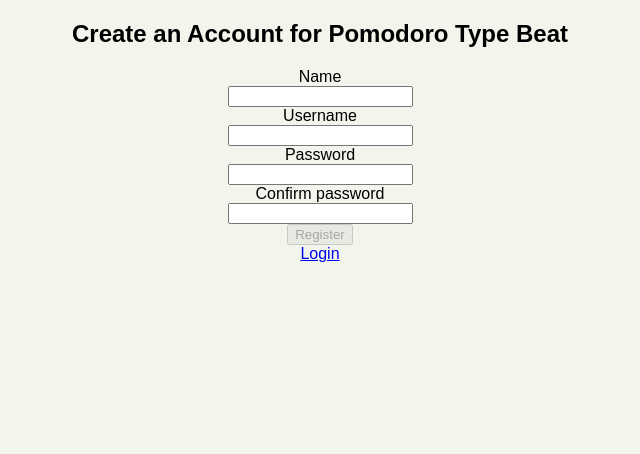
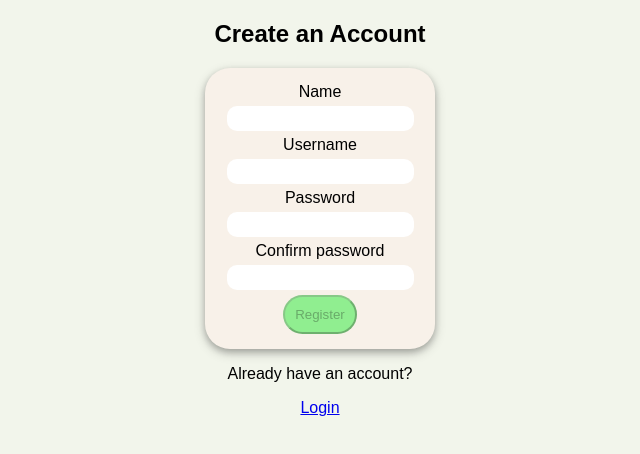
Before and after one commit to JimmLusk/pomodoro-client, a React (Create React App) app: page /register in a window 1280 px wide. Shown: the top 454 px of the page, without its empty margins (320-960 px from the left). Built offline with nearby package versions, Linux system fonts and the light colour scheme; no server answers.

Commit message:
removed basket label

```diff
--- a/src/components/basket.js
+++ b/src/components/basket.js
@@ -11,7 +11,7 @@ export class Basket extends React.Component{
     return (
       <section className='basket card'>
         <div className='basket-label'>
-          <img src={basket} alt='basket'/><span>Basket</span>
+          <img src={basket} alt='basket'/><span></span>
         </div>
         <div className='basket-contents'>
           <img src={tomato} alt='tomato'/><span>x{this.props.tomatCount}</span>
--- a/src/components/login-form.js
+++ b/src/components/login-form.js
@@ -42,7 +42,7 @@ export class LoginForm extends React.Component {
 					id="password"
 					validate={[required, nonEmpty]}
 				/>
-				<button disabled={this.props.pristine || this.props.submitting}>
+				<button className='login-button' disabled={this.props.pristine || this.props.submitting}>
           Log in
 				</button>
 			</form>
--- a/src/components/login-page.js
+++ b/src/components/login-page.js
@@ -2,6 +2,7 @@ import React from 'react';
 import LoginForm from './login-form';
 import {connect} from 'react-redux';
 import {Link, Redirect} from 'react-router-dom';
+import './styles/login-page.css';
 
 export function LoginPage(props){
 
@@ -11,8 +12,11 @@ export function LoginPage(props){
 
   return (
     <div className="login">
-      <h2>Log Back Into Pomodoro Type Beat</h2>
-      <LoginForm />
+      <h2>Log Back Into KatchUp</h2>
+      <div className='login-inputs-container'>
+        <LoginForm />
+      </div>
+      <p>Don't have an account?</p>
       <Link to="/register">Register</Link>
     </div>
   );
--- a/src/components/login-register-input.js
+++ b/src/components/login-register-input.js
@@ -28,6 +28,7 @@ export default class Input extends React.Component {
 					{warning}
 				</label>
 				<input
+					className='generic-input'
 					{...this.props.input}
 					id={this.props.input.name}
 					type={this.props.type}
--- a/src/components/registration-form.js
+++ b/src/components/registration-form.js
@@ -50,6 +50,7 @@ export class RegistrationForm extends React.Component {
 				/>
 				<button
 					type="submit"
+					className='login-button'
 					disabled={this.props.pristine || this.props.submitting}>
           Register
 				</button>
--- a/src/components/registration-page.js
+++ b/src/components/registration-page.js
@@ -2,6 +2,8 @@ import React from 'react';
 import RegistrationForm from './registration-form';
 import {connect} from 'react-redux';
 import {Link, Redirect} from 'react-router-dom';
+
+import './styles/login-page.css';
 
 export function RegistrationPage(props){
 
@@ -10,9 +12,12 @@ export function RegistrationPage(props){
   }
 
   return (
-    <div className="home">
-      <h2>Create an Account for Pomodoro Type Beat</h2>
-      <RegistrationForm />
+    <div>
+      <h2>Create an Account</h2>
+      <div className='login-inputs-container'>
+        <RegistrationForm />
+        </div>
+      <p>Already have an account?</p>
       <Link to="/login">Login</Link>
     </div>
   );
--- a/src/components/styles/landing-page.css
+++ b/src/components/styles/landing-page.css
@@ -6,7 +6,6 @@
   margin: 10px auto;
   width: 150px;
   justify-content: left;
-  box-shadow: 0 3px 6px 0 rgba(0, 0, 0, 0.2), 0 4px 12px 0 rgba(0, 0, 0, 0.2);
 }
 
 .login-link-container, .register-link-container{
@@ -16,7 +15,6 @@
   margin: 10px auto;
   width: 150px;
   justify-content: left;
-  box-shadow: 0 3px 6px 0 rgba(0, 0, 0, 0.2), 0 4px 12px 0 rgba(0, 0, 0, 0.2);
 }
 
 .timer-link, .login-link, .register-link{
@@ -24,7 +22,6 @@
   color: black;
 }
 
-.arrow{
-  margin: 0;
-  height: 20px;
+.timer-link-container:hover{
+  box-shadow: 0 3px 6px 0 rgba(0, 0, 0, 0.2), 0 4px 12px 0 rgba(0, 0, 0, 0.2);
 }
--- /dev/null
+++ b/src/components/styles/login-page.css
@@ -0,0 +1,31 @@
+
+.generic-input{
+  padding: 5px;
+  border: none;
+  border-radius: 10px;
+
+
+}
+
+.login-inputs-container{
+  width: 200px;
+  margin: 10px auto;
+  padding: 15px;
+  border-radius: 25px;
+  background-color: #f8f1e9;
+  box-shadow: 0 3px 6px 0 rgba(0, 0, 0, 0.2), 0 4px 12px 0 rgba(0, 0, 0, 0.2);
+}
+
+.form-input{
+  margin: 5px;
+}
+
+.login-button{
+  background-color: lightgreen;
+  padding: 10px;
+  border-radius: 25px;
+}
+
+.login-button:hover{
+  cursor: pointer;
+}
--- a/src/reducers/timerReducer.js
+++ b/src/reducers/timerReducer.js
@@ -39,11 +39,11 @@ export default function reducer(state = initialState, action){
       });
     case SET_WORK_TIME:
       return Object.assign({}, state, {
-        workTime: action.time*0.5*1000
+        workTime: action.time*60*1000
       });
     case SET_BREAK_TIME:
       return Object.assign({}, state, {
-        breakTime: action.time*1*1000
+        breakTime: action.time*60*1000
       });
     case UPDATE_TIME_REMAINING:
       return Object.assign({}, state, {
```
